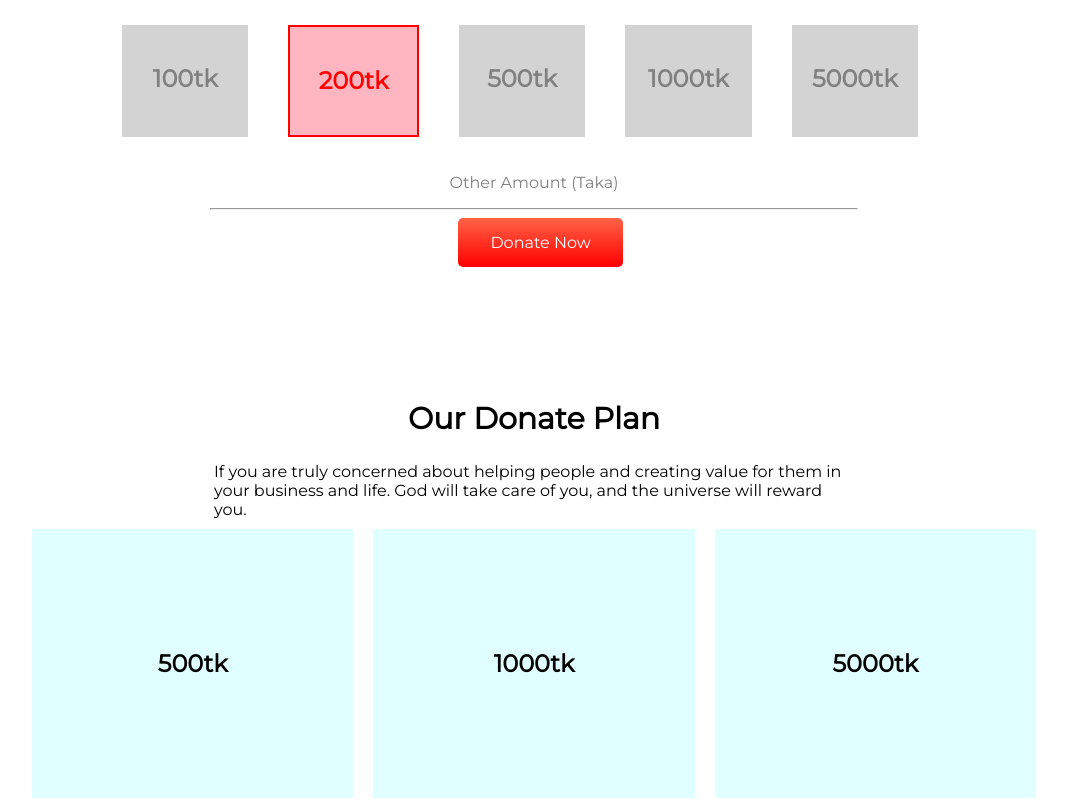
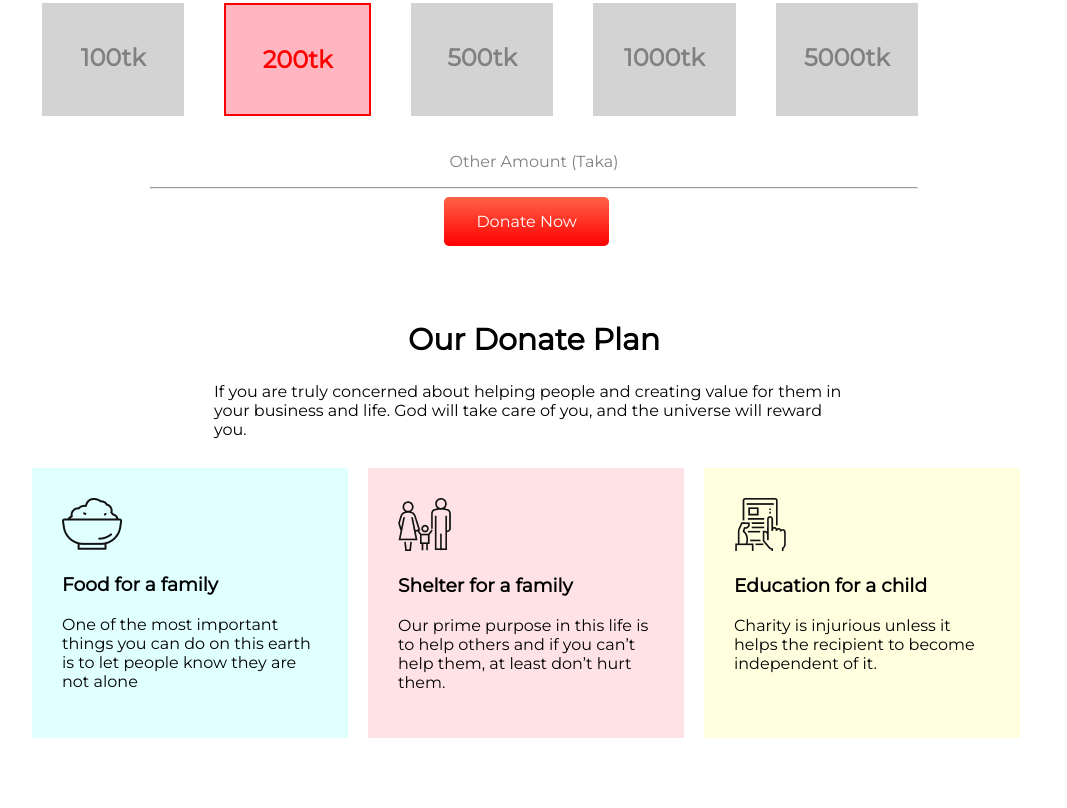
Before and after one commit to mhtanvir165/assignment-1, a plain HTML site: page index.html in a window 1280 px wide. Shown: the part 797-1605 px from the top of the page, without its empty margins (106-1173 px from the left). After the commit the page ends 1545 px from the top, so only its background shows below. Drawn offline with Linux system fonts and the light colour scheme.

Commit message:
code-clean

```diff
--- a/index.html
+++ b/index.html
@@ -60,15 +60,24 @@
     <section class="plan">
         <h1 class="amount-heading">Our Donate Plan</h1>
         <p class="plan-paragraph">If you are truly concerned about helping people and creating value for them in your business and life. God will take care of you, and the universe will reward you.</p>
+        <br>
         <div class="plan-all">
-            <div class="plan-amount">
-              <h2 >500tk</h2>
+            <div id="plan-food">
+              <img src="icons/food.png" alt="">
+              <h3 >Food for a family</h3>
+              <p>One of the most important things you can do on this earth is to let people know they are not alone</p>
             </div>
-            <div class="plan-amount">
-              <h2 >1000tk</h2>
+            <div id="plan-shelter">
+              <img src="icons/shelter.png" alt="">
+              <h3>Shelter for a family</h3>
+              <p>Our prime purpose in this life is to help others and if you can’t help them, at least don’t hurt them.
+              </p>
             </div>
-            <div class="plan-amount">
-              <h2 >5000tk</h2>
+            <div id="plan-education">
+              <img src="icons/Frame-1.png" alt="">
+              <h3>Education for a child</h3>
+              <p>
+                Charity is injurious unless it helps the recipient to become independent of it.</p>
             </div>
         </div>
     </section>
--- a/style.css
+++ b/style.css
@@ -31,7 +31,7 @@ body{
   display: inline-block;
   font-size: 16px;
   margin-left: 43%;
-  margin-bottom: 10%;
+  margin-bottom: 50px;
   border-radius: 5px;
 }
 
@@ -70,7 +70,7 @@ body{
     margin-left: 10%;
     margin-right: 10%;
 
-    /* margin: 50px 250px; */
+
 }
 .amount-line{
     margin-left: 20%;
@@ -88,13 +88,25 @@ body{
 
 }
 
-.plan-amount{
+#plan-education{
     width: 25%;
-    padding: 100px;
+    padding: 30px;
+    margin: 10px;
+    background-color: lightyellow;
+}
+
+
+#plan-food{
+    width: 25%;
+    padding: 30px;
     margin: 10px;
     background-color: lightcyan;
-    text-align: center;
+
 }
-.amount{
-    margin: 10px 100px;
+#plan-shelter{
+    width: 25%;
+    padding: 30px;
+    margin: 10px;
+    background-color: rgb(255, 226, 230);
+
 }
```
Also changed, not shown: icons/Frame-1.png (added), icons/food.png (added), icons/shelter.png (added), images/Frame-1.png (added), images/food.png (added), images/shelter.png (added).
